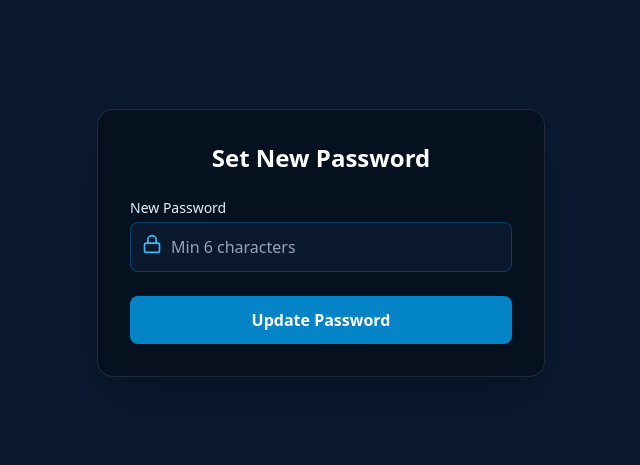
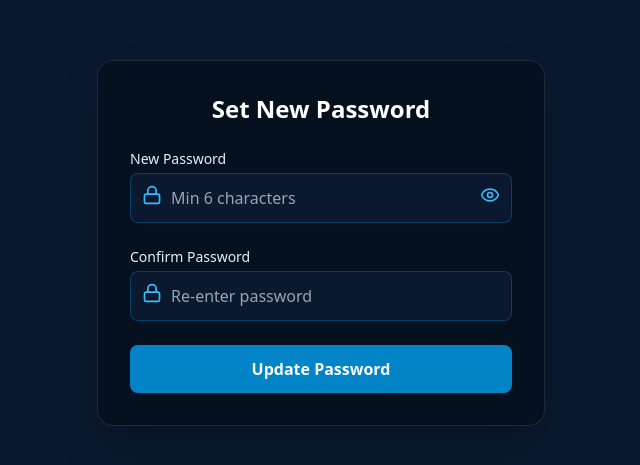
Before and after one commit to jiteshtv/diverlog, a React (Vite) app: page /update-password in a window 1280 px wide. Shown: the part 157-622 px from the top of the page, without its empty margins (319-959 px from the left). Built offline with nearby package versions, Linux system fonts and the light colour scheme; no server answers.

Commit message:
Enhance password handling: Add confirmation & visibility, trim inputs

```diff
--- a/src/pages/Login.tsx
+++ b/src/pages/Login.tsx
@@ -39,7 +39,7 @@ export default function Login() {
         try {
             if (mode === 'signup') {
                 const { error, data } = await supabase.auth.signUp({
-                    email,
+                    email: email.trim(),
                     password,
                     options: {
                         emailRedirectTo: window.location.origin,
@@ -61,21 +61,23 @@ export default function Login() {
             }
             else if (mode === 'login') {
                 const { error } = await supabase.auth.signInWithPassword({
-                    email,
+                    email: email.trim(),
                     password,
                 });
                 if (error) throw error;
+                // Navigation handled by onAuthStateChange or just here
                 navigate('/');
             }
             else if (mode === 'forgot') {
-                const { error } = await supabase.auth.resetPasswordForEmail(email, {
+                const { error } = await supabase.auth.resetPasswordForEmail(email.trim(), {
                     redirectTo: `${window.location.origin}/update-password`,
                 });
                 if (error) throw error;
                 setMessage({ type: 'success', text: 'Password reset link sent to your email.' });
             }
         } catch (error: any) {
-            setMessage({ type: 'error', text: error.message || 'Authentication failed' });
+            console.error("Auth error:", error);
+            setMessage({ type: 'error', text: error.message || 'Authentication failed. Please check your credentials.' });
         } finally {
             setLoading(false);
         }
--- a/src/pages/UpdatePassword.tsx
+++ b/src/pages/UpdatePassword.tsx
@@ -1,10 +1,12 @@
 import { useState } from 'react';
 import { supabase } from '../lib/supabase';
 import { useNavigate } from 'react-router-dom';
-import { Loader2, Lock } from 'lucide-react';
+import { Loader2, Lock, Eye, EyeOff } from 'lucide-react';
 
 export default function UpdatePassword() {
     const [password, setPassword] = useState('');
+    const [confirmPassword, setConfirmPassword] = useState('');
+    const [showPassword, setShowPassword] = useState(false);
     const [loading, setLoading] = useState(false);
     const [message, setMessage] = useState('');
     const navigate = useNavigate();
@@ -14,6 +16,12 @@ export default function UpdatePassword() {
 
     const handleUpdate = async (e: React.FormEvent) => {
         e.preventDefault();
+
+        if (password !== confirmPassword) {
+            setMessage('Error: Passwords do not match');
+            return;
+        }
+
         setLoading(true);
         setMessage('');
 
@@ -41,13 +49,36 @@ export default function UpdatePassword() {
                         <div className="relative">
                             <Lock className="absolute left-3 top-3 w-5 h-5 text-ocean-400" />
                             <input
-                                type="password"
+                                type={showPassword ? "text" : "password"}
                                 required
                                 minLength={6}
                                 value={password}
                                 onChange={(e) => setPassword(e.target.value)}
+                                className="w-full bg-deep-800/50 border border-ocean-700/50 rounded-lg pl-10 pr-10 py-3 text-white focus:outline-none focus:ring-2 focus:ring-ocean-500"
+                                placeholder="Min 6 characters"
+                            />
+                            <button
+                                type="button"
+                                onClick={() => setShowPassword(!showPassword)}
+                                className="absolute right-3 top-3 text-ocean-400 hover:text-white transition-colors"
+                            >
+                                {showPassword ? <EyeOff className="w-5 h-5" /> : <Eye className="w-5 h-5" />}
+                            </button>
+                        </div>
+                    </div>
+
+                    <div>
+                        <label className="block text-sm font-medium text-ocean-100 mb-1">Confirm Password</label>
+                        <div className="relative">
+                            <Lock className="absolute left-3 top-3 w-5 h-5 text-ocean-400" />
+                            <input
+                                type={showPassword ? "text" : "password"}
+                                required
+                                minLength={6}
+                                value={confirmPassword}
+                                onChange={(e) => setConfirmPassword(e.target.value)}
                                 className="w-full bg-deep-800/50 border border-ocean-700/50 rounded-lg pl-10 pr-4 py-3 text-white focus:outline-none focus:ring-2 focus:ring-ocean-500"
-                                placeholder="Min 6 characters"
+                                placeholder="Re-enter password"
                             />
                         </div>
                     </div>
```
